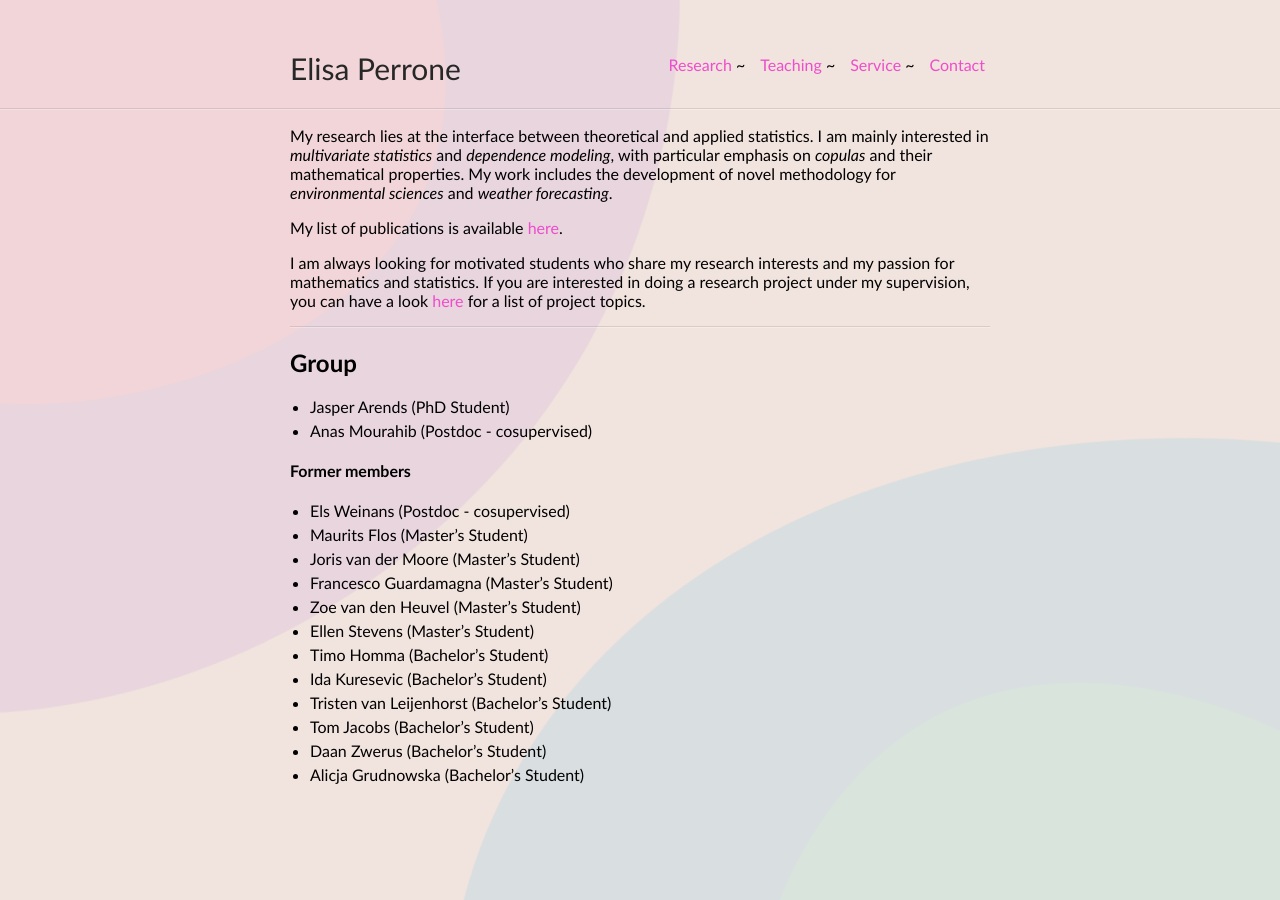
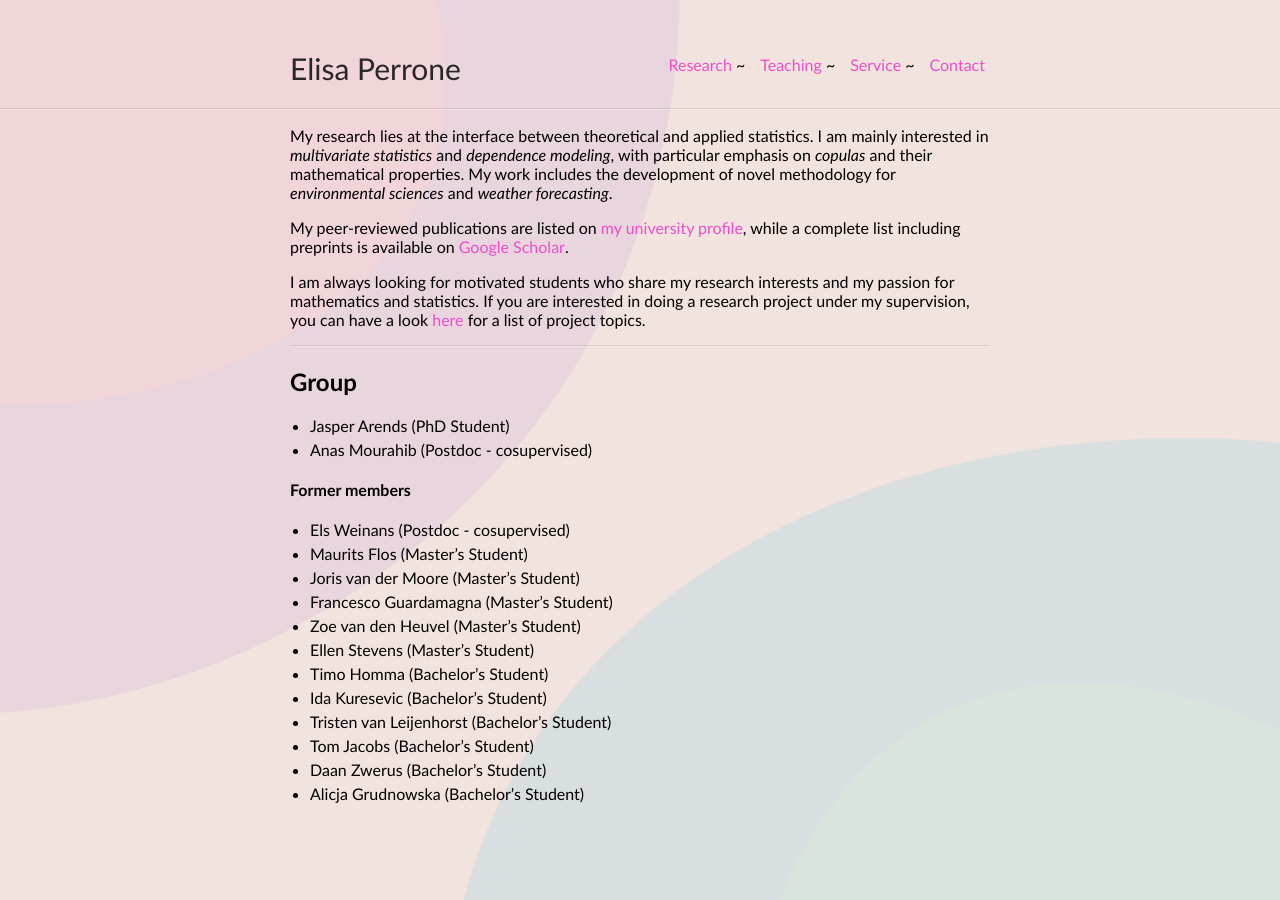
Before and after one commit to elisaperrone/elisaperrone.github.io, a Jekyll site: the page built from research.md, in a window 1280 px wide. Built offline with Jekyll 4.4.1, drawn with Linux system fonts in a browser that asks for light colours.

Commit message:
Update research.md
google scholar added

```diff
--- a/research.md
+++ b/research.md
@@ -6,7 +6,7 @@ layout: default
 My research lies at the interface between theoretical and applied statistics. I am mainly interested in _multivariate statistics_ and _dependence modeling_, with particular emphasis on _copulas_ and their mathematical properties.
 My work includes the development of novel methodology for _environmental sciences_ and _weather forecasting_.
 
-My list of publications is available [here](https://research.tue.nl/en/persons/elisa-perrone/publications/).
+My peer-reviewed publications are listed on [my university profile](https://research.tue.nl/en/persons/elisa-perrone/publications/), while a complete list including preprints is available on [Google Scholar](https://scholar.google.com/citations?hl=en&user=K2X8zWRTWWwC&view_op=list_works&sortby=pubdate).
 
 
 I am always looking for motivated students who share my research interests and my passion for mathematics and statistics. If you are interested in doing a research project under my supervision, you can have a look [here](teaching.html) for a list of project topics.
```
